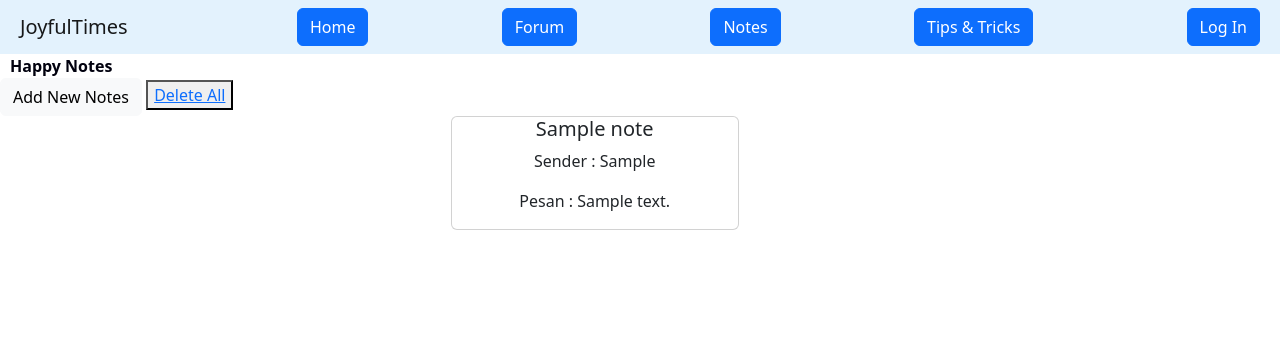
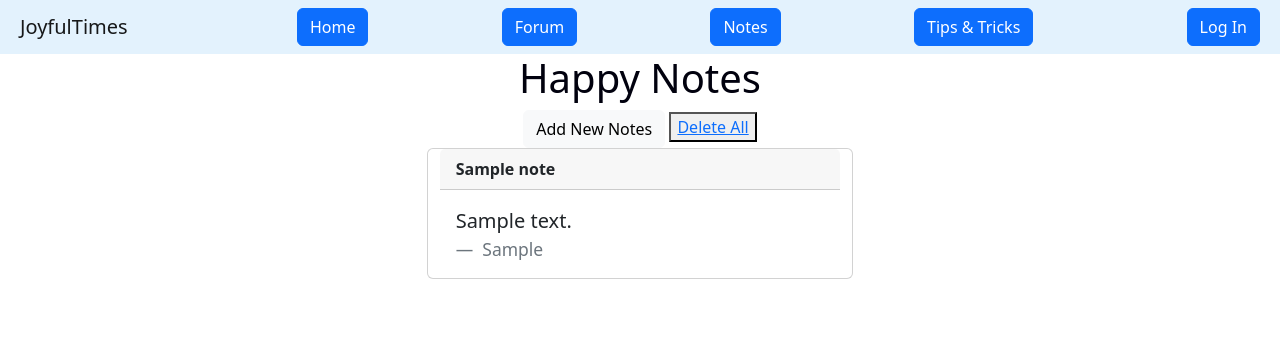
Before and after one commit to AliaWidyanita/joyfultimes, a Django app: page /notes/ in a window 1280 px wide. Shown: the top 354 px of the page. Run offline with Django 4.2, Linux system fonts and the light colour scheme; tables that the repository leaves empty hold one stand-in row (values such as "Sample post").

Commit message:
happynotes dummy

```diff
--- a/notes/templates/notes_page.html
+++ b/notes/templates/notes_page.html
@@ -8,9 +8,11 @@
 
 <title>Notes</title>
 
-<b class="navbar-brand" style = "color:#01010e; margin-left: 10px; margin-right: 1100px; text-align: center;">Happy Notes</b>
-<button type="button" class="btn btn-light" data-bs-toggle="modal" data-bs-target="#modalCreate">Add New Notes</button>
-<button type="button"><a href="{% url 'notes:delete_data' %}" role="button">Delete All</a></button>
+<div class="text-center">
+    <h1 style = "color:#01010e; text-align: center;">Happy Notes</h1>
+    <button type="button" class="btn btn-light" data-bs-toggle="modal" data-bs-target="#modalCreate">Add New Notes</button>
+    <button type="button"><a href="{% url 'notes:delete_data' %}" role="button">Delete All</a></button>
+</div>
 
 <div id="notesCard" class="row row-cols-md-3 mx-auto justify-content-center">
 </div>
@@ -81,14 +83,19 @@
        //alert(JSON.stringify(response));
        for(let i of response){
         isi += `
-        <div class="row">
-          <div class="col-sm-6">
-              <div class="card text-center" style="width: 18rem;">
-                <h5 class="card-title">${i.fields.title}</h5>
-                <p>Sender   : ${i.fields.sender}</p>
-                <p>Pesan    : ${i.fields.notes}</p>
-          </div>
-        </div>
+
+            <div class="card">
+              <div class="card-header">
+                <b>${i.fields.title}</b>
+              </div>
+              <div class="card-body">
+                <blockquote class="blockquote mb-0">
+                   <p>${i.fields.notes}</p>
+                   <footer class="blockquote-footer"> ${i.fields.sender}</footer>
+                </blockquote>
+               </div>
+            </div>
+
         `;
         $("#notesCard").html(isi);
        }
```
